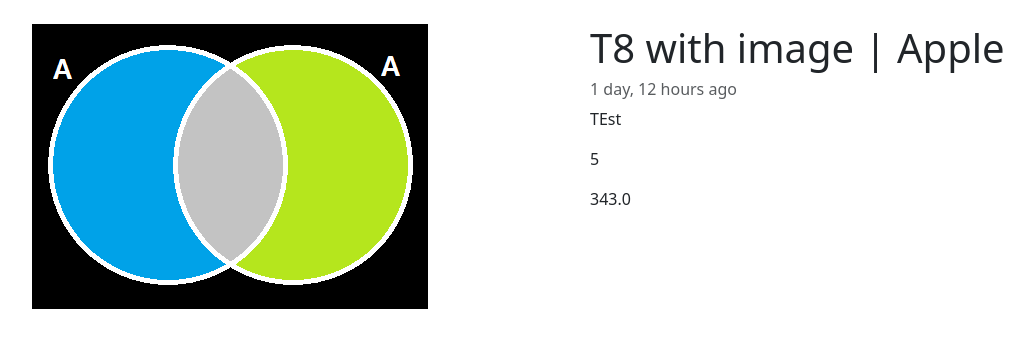
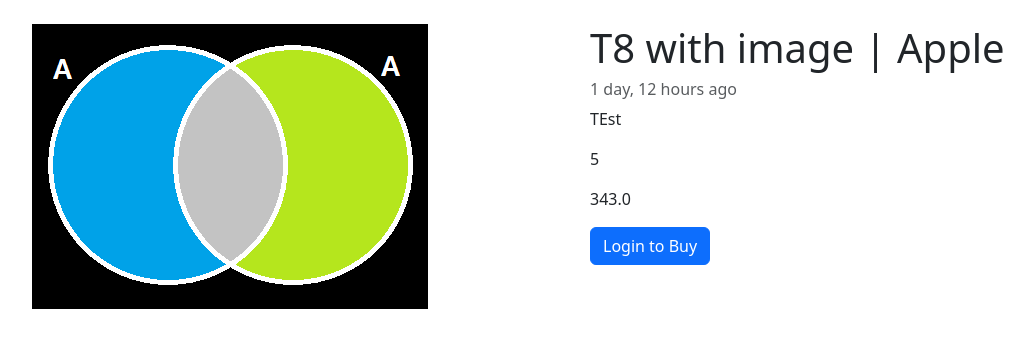
Before and after one commit to foy4748/phitron-django-mid, a Django app: page /car-detail/1/ in a window 1280 px wide. Shown: the part 56-404 px from the top of the page, without its empty margins (62-1096 px from the left). Run offline with Django 5.2, Linux system fonts and the light colour scheme; data comes from the database, SQL or seed files in the repository; both versions use the stored data as it was after the commit; some libraries are stand-ins or nearby versions.

Commit message:
Not allowing Buy without Login

```diff
--- a/car/templates/car/car_detail.html
+++ b/car/templates/car/car_detail.html
@@ -19,6 +19,11 @@
       <p class="card-text mt-2">{{ object.description }}</p>
       <p class="card-text mt-2">{{ object.quantity }}</p>
       <p class="card-text mt-2">{{ object.price }}</p>
+	  {% if	request.user.is_authenticated %}
+	  <a href="#" class="btn btn-primary">Buy</a>
+	  {% else %}
+	  <a href="{% url "auth:login_form" %}?next={{ request.path }}" class="btn btn-primary">Login to Buy</a>
+	  {% endif %}
     </div>
   </div>
 </div>
--- a/car/views.py
+++ b/car/views.py
@@ -1,3 +1,4 @@
+from django.contrib.auth.mixins import LoginRequiredMixin
 from django.shortcuts import render
 from django.urls import reverse_lazy
 from django.views.generic import CreateView, DetailView
@@ -32,7 +33,7 @@
     return render(req, "car/car_list.html", context=ctx)
 
 
-class ShowCarAddForm(CreateView):
+class ShowCarAddForm(LoginRequiredMixin, CreateView):
     model = Car
     form_class = AddCarForm
     success_url = reverse_lazy("car:car_list")
@@ -47,7 +48,7 @@
         return super().form_valid(form)
 
 
-class ShowBrandAddForm(CreateView):
+class ShowBrandAddForm(LoginRequiredMixin, CreateView):
     model = Brand
     form_class = AddBrandForm
     success_url = reverse_lazy("car:car_list")
--- a/car_sales_project/settings.py
+++ b/car_sales_project/settings.py
@@ -141,3 +141,7 @@ DEFAULT_AUTO_FIELD = "django.db.models.BigAutoField"
 # Crispy Forms Related
 CRISPY_ALLOWED_TEMPLATE_PACKS = "bootstrap5"
 CRISPY_TEMPLATE_PACK = "bootstrap5"
+
+# Login Path Related
+LOGIN_URL = "auth:login_form"
+LOGIN_REDIRECT_URL = "auth:login_form"
```
Also changed, not shown: db.sqlite3.
